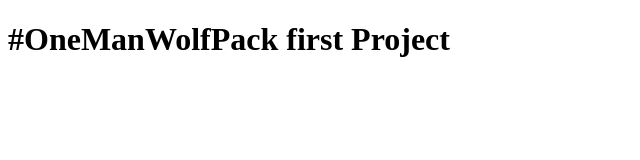
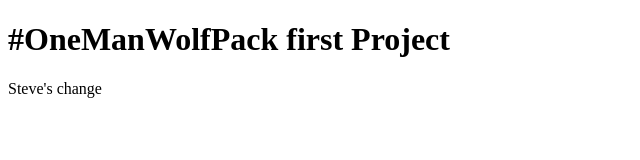
Before and after one commit to cumareshan27/Project1, a plain HTML site: page index.html in a window 1280 px wide. Shown: the whole page, without its empty margins (0-640 px from the left). Drawn offline with Linux system fonts and the light colour scheme.

Commit message:
made my 1 simple change

```diff
--- a/index.html
+++ b/index.html
@@ -8,5 +8,9 @@
 </head>
 <body>
     <h1>#OneManWolfPack first Project </h1>
+
+    Steve's change
+
+
 </body>
 </html>
```
